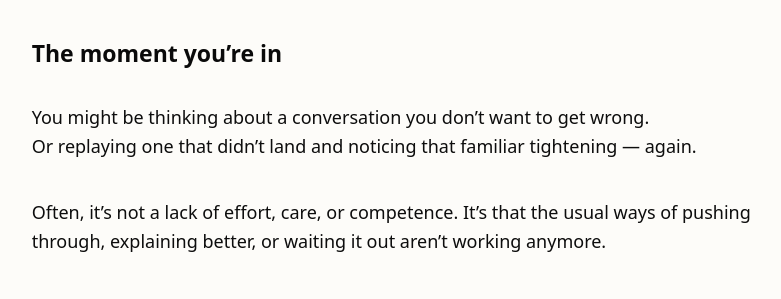
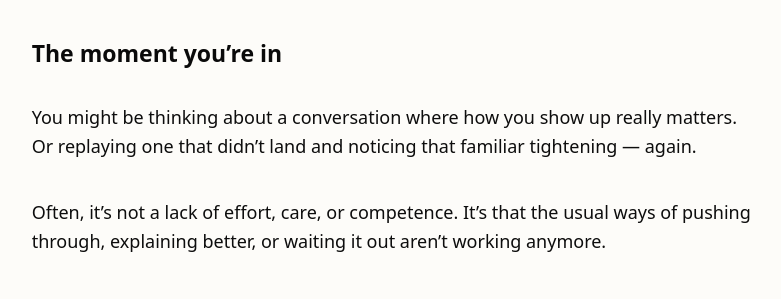
Before and after one commit to basil-family-lab/zen, a Jekyll site: the page built from index.md, in a window 1280 px wide and 1400 px high, scrolled down 342 px. Shown: the part 155-454 px from the top of the window, without its empty margins (248-1029 px from the left). Built offline with Jekyll 4.4.1, drawn with Linux system fonts in a browser that asks for light colours; some of the changed text lies outside the part shown.

Commit message:
refactor: flow touch ups

```diff
--- a/index.md
+++ b/index.md
@@ -13,7 +13,7 @@ When conversations matter and things feel tense, stuck, or unclear, situational
 
 ## The moment you’re in
 
-You might be thinking about a conversation you don’t want to get wrong.
+You might be thinking about a conversation where how you show up really matters.
 Or replaying one that didn’t land and noticing that familiar tightening — again.
 
 Often, it’s not a lack of effort, care, or competence. It’s that the usual ways of pushing through, explaining better, or waiting it out aren’t working anymore.
```
Also changed, not shown: other parts of index.md (+3 -1 lines).
